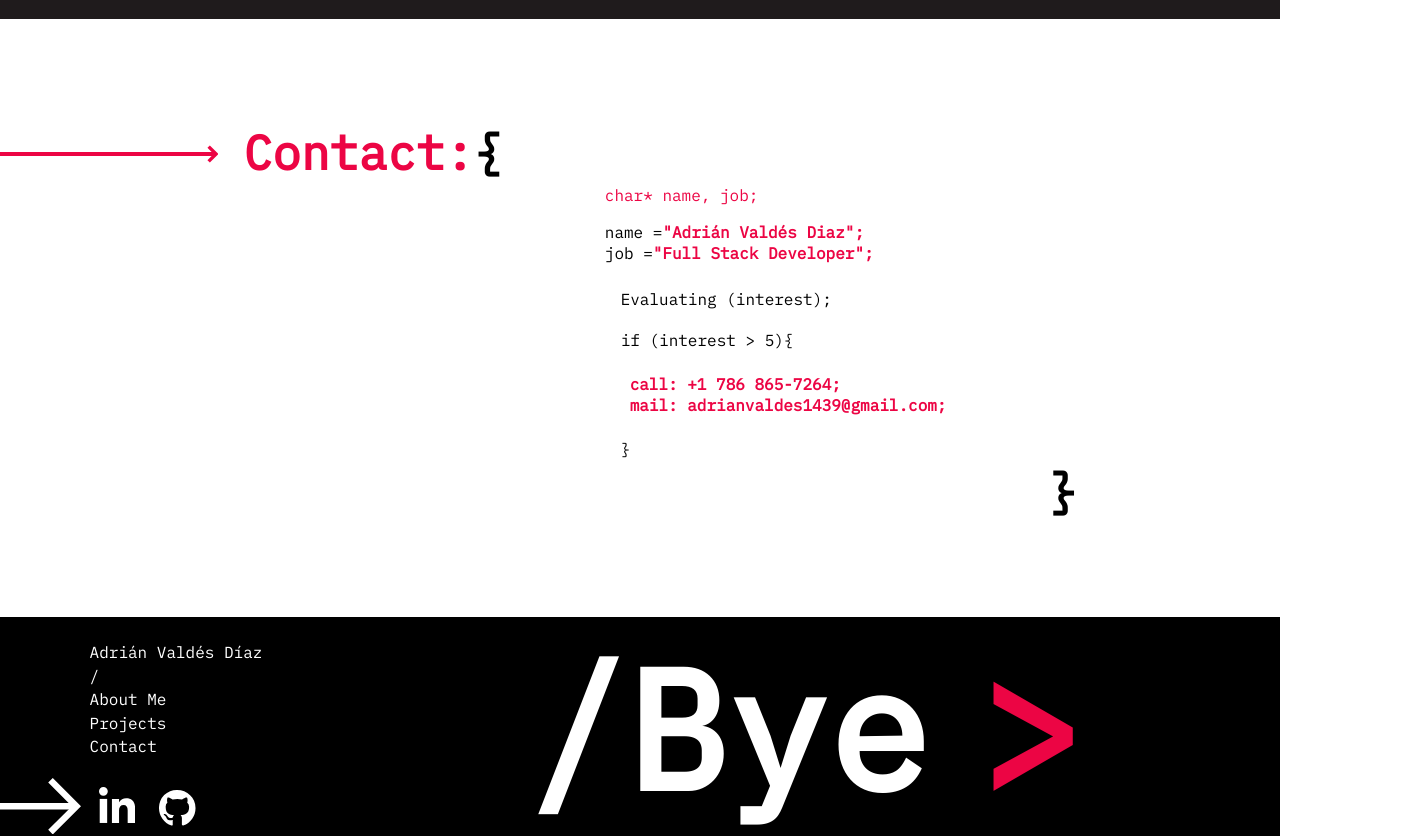
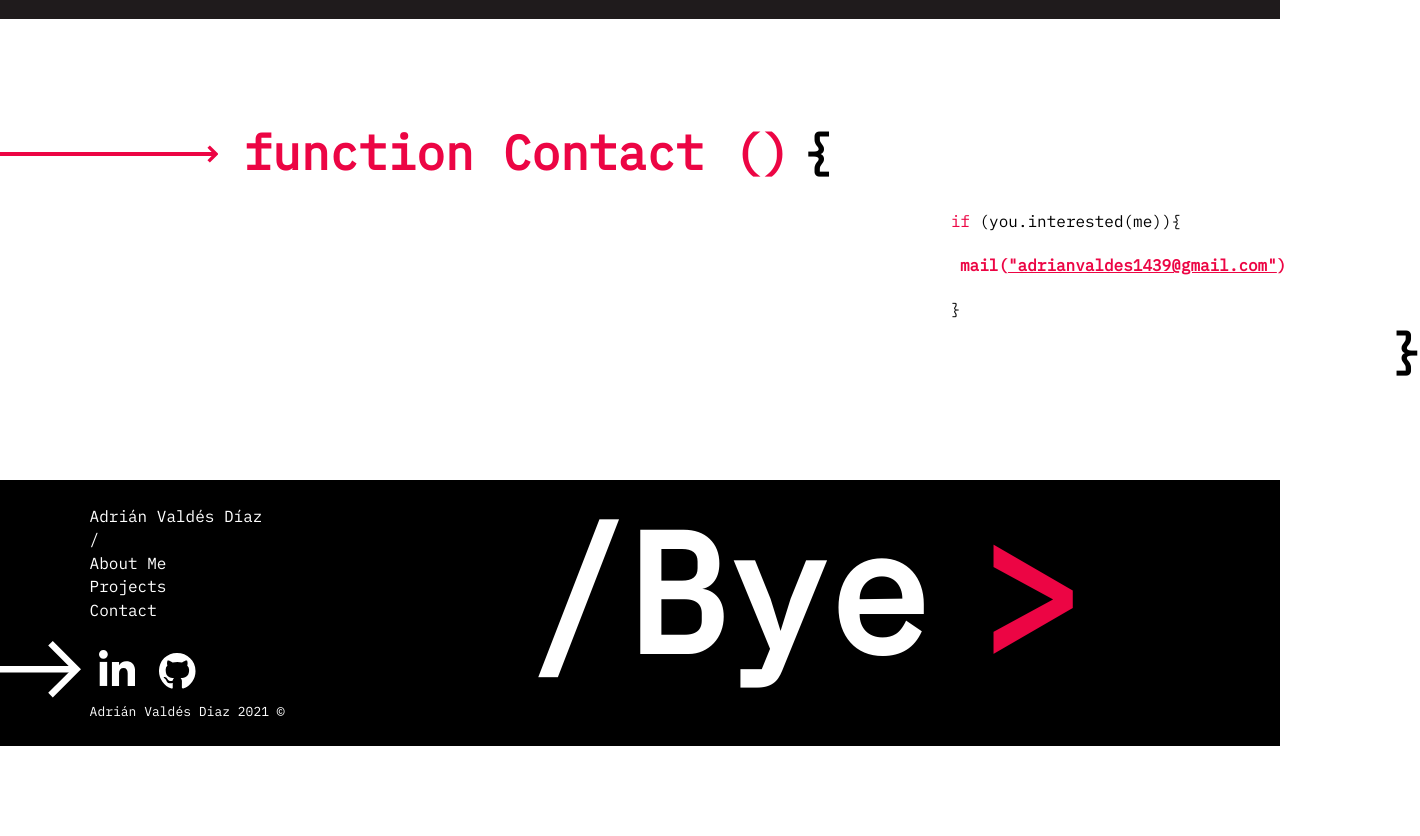
Before and after one commit to sidecontrolpapi/landing, a React (Create React App) app: page / in a window 1280 px wide. Shown: the part 3060-3896 px from the top of the page, 1420 px wide, since content can reach past the window. After the commit the page ends 3806 px from the top, so only its background shows below. Built offline with nearby package versions, Linux system fonts and the light colour scheme.

Commit message:
new contact arrengement

```diff
--- a/package.json
+++ b/package.json
@@ -1,4 +1,4 @@
-{ "homepage": "http://adiazx14.github.io/adiazx14",
+{ "homepage": "https://adiazx14.info",
   "name": "adiazx14",
   "version": "0.1.0",
   "private": true,
--- a/src/components/Links.jsx
+++ b/src/components/Links.jsx
@@ -9,7 +9,7 @@ const Links = ({mobile}) => {
     <>
      <li  className={`Navlink ${selected===1?"selected":""}`}> <span onClick={()=>handleSelect(1, "AboutMe", mobile)}>About Me</span>  </li>
            <li  className={`Navlink ${selected<5&&selected>1?"selected":""}`}> <span onClick={()=>handleSelect(2, "Projects", mobile)}>Projects</span></li>
-           <li className={`Navlink ${selected===5?"selected":""}`}> <span onClick={()=>handleSelect(5, "Contact", mobile)}>Contact</span> </li>
+           <li className={`Navlink ${selected>=5?"selected":""}`}> <span onClick={()=>handleSelect(5, "Contact", mobile)}>Contact</span> </li>
     </>
     )
 }
--- a/src/pages/Contact.jsx
+++ b/src/pages/Contact.jsx
@@ -14,30 +14,23 @@ const Contact =()=>{
             <img id="ContactArrVert" src={mid} alt=""/>
 
             <div className="CenterContact">
-                <h1 className="red">Contact:</h1>
+                <h1 className="red">function Contact ()</h1>
                 <h1>&#123;</h1>
             </div>
 
             <div className="RightContact">
-                <p className="red">char* name, job;</p>
-                <div className="variable">
-                    <p className="blackFont">name =</p>
-                    <b><p className="red">"Adrián Valdés Diaz"; </p></b>
-                </div>
-                <div className="variable">
-                    <p className="blackFont">job =</p>
-                    <b><p className="red">"Full Stack Developer"; </p></b>
-                </div>
+
+
 
                 <div className="mainCode">
-                    <p className="blackFont">Evaluating (interest);</p><br/>
-                    <p className="blackFont">if (interest &#62; 5)&#123;</p>
+
+                    <p className="blackFont"> <span className="red">if</span> (you.interested(me))&#123;</p>
 
                     <div className="info">
                         <br/>
-                        <a href="tel:+17868657264"><b><p className="red">call: +1 786 865-7264;</p></b></a>
 
-                        <a href="mailto: adrianvaldes1439@gmail.com"><b><p className="red">mail: adrianvaldes1439@gmail.com;</p></b></a>
+
+                        <a href="mailto: adrianvaldes1439@gmail.com"><b><p className="red"> mail(<u >&quot;adrianvaldes1439@gmail.com&quot;</u>)</p></b></a>
                         <br/>
                     </div>
 
--- a/src/styles/App.css
+++ b/src/styles/App.css
@@ -350,7 +350,7 @@ width: initial;
 .Footer{
   background-color: black;
 }
-.Footer a,p{
+.Footer a, .Footer p{
   color: white;
 }
 .PersonalInfo{
@@ -358,7 +358,7 @@ width: initial;
   display: flex;
   flex-direction: column;
 }
-.PersonalInfo a,p{
+.PersonalInfo a,p, .PersonalInfo span{
   padding-bottom: 0.3%;
   font-size: 16px;
 }
@@ -392,9 +392,13 @@ width: initial;
 }
 
 /*Contact*/
-.Contact h1{
+.Contact h1, .Contact h1 span {
   font-size: 3rem;
 }
+.CenterContact h1:last-child {
+margin-left: 1vw;
+}
+
 .Contact{
   display: flex;
   margin-top: 4%;
```
